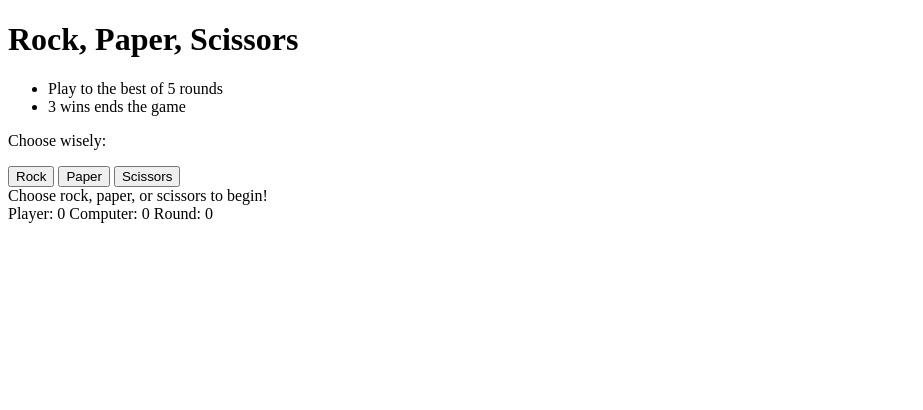
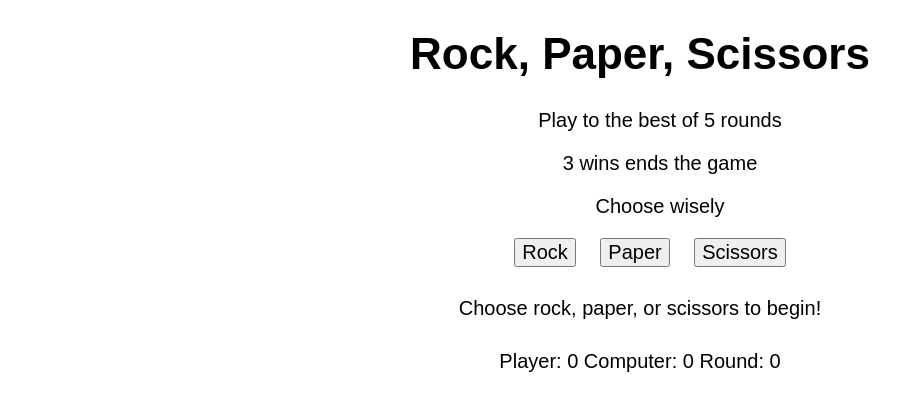
Before and after one commit to stanleyjustin/rock-paper-scissors, a plain HTML site: page index.html in a window 1280 px wide. Shown: the whole page, without its empty margins (0-923 px from the left). Drawn offline with Linux system fonts and the light colour scheme.

Commit message:
add basic styling to center content

```diff
--- a/index.html
+++ b/index.html
@@ -2,18 +2,19 @@
 <html>
 <head>
 <title>Rock Paper Scissors</title>
+<link rel="stylesheet" type="text/css" href="style.css" media="screen"/>
 <meta charset="UTF-8"/>
 </head>
 <body>
     <div class="title">
         <h1 class="rps-header">Rock, Paper, Scissors</h1>
+    </div>
+    <div class="rules">
         <ul class="rules-of-game">
             <li>Play to the best of 5 rounds</li>
             <li>3 wins ends the game</li>
+            <li>Choose wisely</li>
         </ul>
-    </div>
-    <div>
-        <p>Choose wisely:</p>
     </div>
     <div class="buttons">
         <button class="btn" id="play-rock">Rock</button>
--- a/style.css
+++ b/style.css
@@ -1,3 +1,45 @@
-li {
+body {
+    text-align: center;
+    font-family: Arial, Helvetica, sans-serif;
+    margin-right: auto;
+    margin-left: auto;
+}
+
+
+.title {
+    font-size: 22px;
+}
+
+.rules-of-game {
     list-style: none;
 }
+
+.rules-of-game li {
+    display: block;
+    margin-top: 10px;
+    margin-left: auto;
+    margin-right: auto;
+    margin-bottom: 20px;
+    font-size: 20px;
+}
+
+.buttons {
+    margin-bottom: 30px;
+    margin-left: auto;
+    margin-right: auto;
+}
+
+.btn {
+    margin-left: 20px;
+    font-size: 20px;
+}
+
+.scoremsg {
+    margin-bottom: 30px;
+    font-size: 20px
+}
+
+.scoreboard {
+    margin-bottom: 30px;
+    font-size: 20px
+}
```
